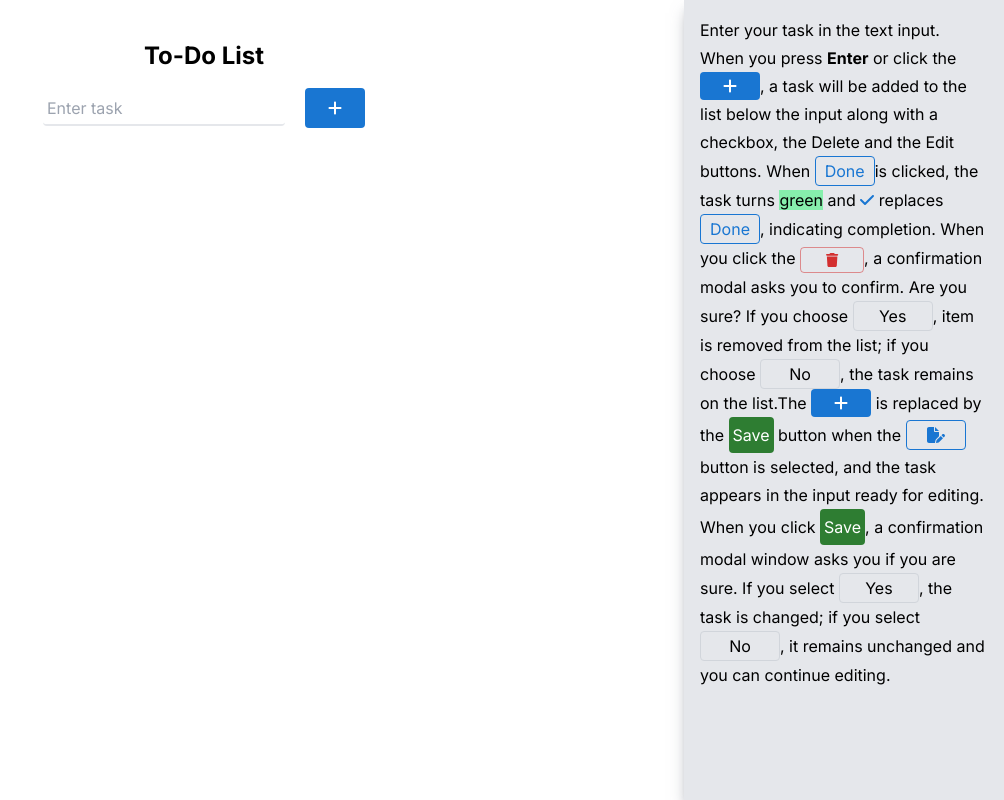
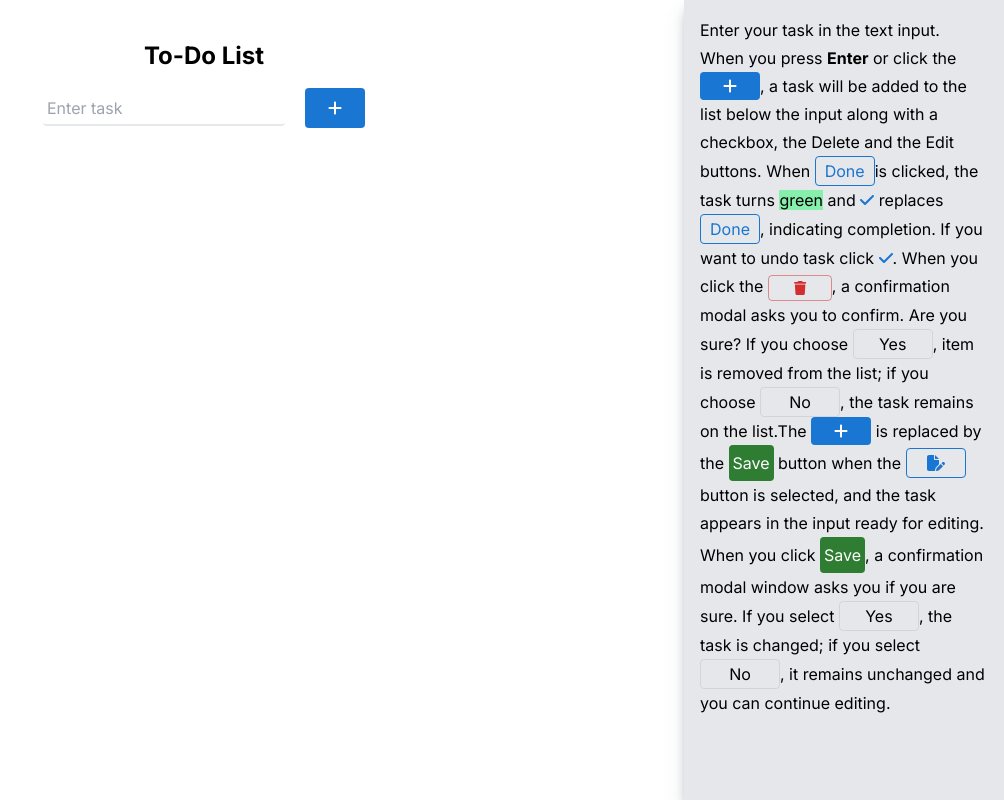
Before and after one commit to limanovic/to-do-list, a Next.js app: page / in a window 1280 px wide. Shown: the whole page, without its empty margins (276-1280 px from the left). Built offline with nearby package versions, Linux system fonts and the light colour scheme.

Commit message:
Small change in Test done

```diff
--- a/src/app/components/Test.tsx
+++ b/src/app/components/Test.tsx
@@ -16,7 +16,12 @@ export default function Test() {
                 <FontAwesomeIcon icon={faCheck} />
             </button>{' '}
             replaces <button className="text-[#1976D2] border border-[#1976D2] w-[60px] rounded">Done</button>,
-            indicating completion. When you click the{' '}
+            indicating completion. If you want to undo task click{' '}
+            <button className="text-[#1976D2]">
+                <FontAwesomeIcon icon={faCheck} />
+            </button>
+            {'. '}
+            When you click the{' '}
             <Button variant="outlined" color="error">
                 <FontAwesomeIcon icon={faTrash} />
             </Button>
```
